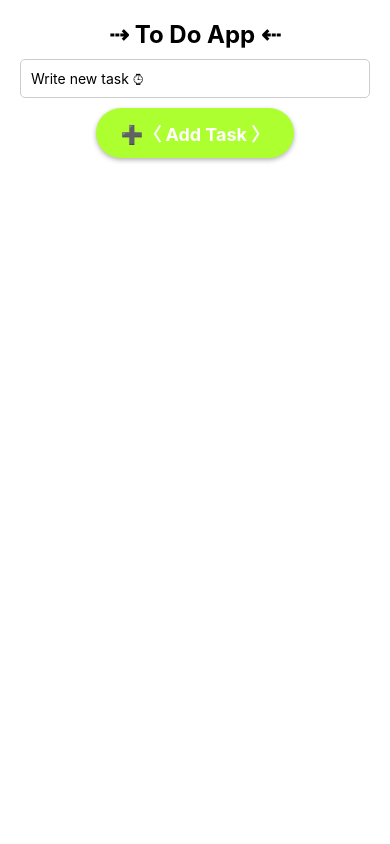
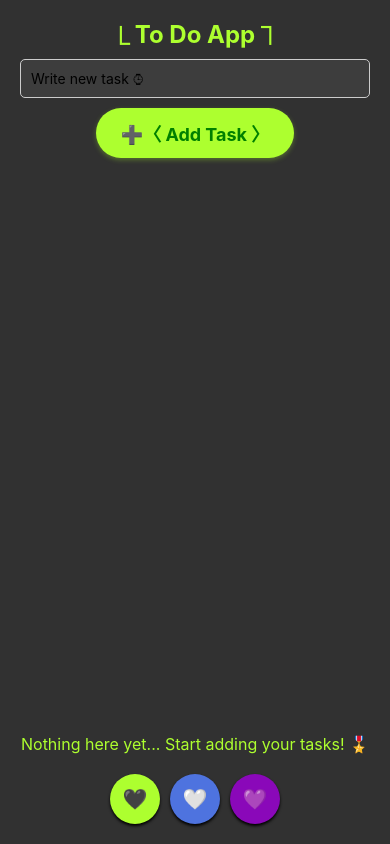
Before and after one commit to Enver-Onur-Cogalan/To-Do-App, a React Native app: screen / in a window 390 px wide. Built offline with nearby package versions, Linux system fonts and the light colour scheme.

Commit message:
:rotating_light: Added Theme Switch Buttons

```diff
--- a/components/TaskItem.js
+++ b/components/TaskItem.js
@@ -1,9 +1,10 @@
 import React, { useRef } from 'react';
-import { Animated, StyleSheet, Text, TouchableOpacity, View } from 'react-native';
+import { StyleSheet, Text, TouchableOpacity } from 'react-native';
 import * as Animatable from 'react-native-animatable';
+import themes from '../utils/colors';
 
-
-export default function TaskItem({ task, onDelete, onToggle }) {
+export default function TaskItem({ task, onDelete, onToggle, theme }) {
+    console.log('TASKITEM THEME:', theme);
     const viewRef = useRef(null);
     const textRef = useRef(null);
 
@@ -21,12 +22,13 @@ export default function TaskItem({ task, onDelete, onToggle }) {
         }
         onToggle(task.id);
     };
-
+    const styles = getStyles(theme);
+    ;
 
     return (
         <Animatable.View
             ref={viewRef}
-            animation='fadeIn'
+            animation={task.completed ? 'zoomIn' : 'zoomInDown'}
             duration={500}
             style={styles.taskContainer}
         >
@@ -49,14 +51,14 @@ export default function TaskItem({ task, onDelete, onToggle }) {
 
 
 
-const styles = StyleSheet.create({
+const getStyles = (theme) => StyleSheet.create({
     taskContainer: {
         flexDirection: 'row',
         flexWrap: 'wrap',
         alignItems: 'center',
         justifyContent: 'space-between',
         padding: 15,
-        backgroundColor: 'f1f1f1',
+        backgroundColor: theme.background,
         borderRadius: 10,
         marginVertical: 5,
     },
@@ -64,6 +66,7 @@ const styles = StyleSheet.create({
         fontSize: 16,
         maxWidth: '70%',
         flexShrink: 1,
+        color: theme.text,
     },
     deleteText: {
         fontSize: 20,
@@ -71,6 +74,6 @@ const styles = StyleSheet.create({
     },
     completedText: {
         textDecorationLine: 'line-through',
-        color: 'gray',
+        color: theme.completed,
     },
 });
--- a/screens/HomeScreen.js
+++ b/screens/HomeScreen.js
@@ -1,12 +1,15 @@
 import React, { useState } from "react";
-
+import themes from "../utils/colors";
 import TaskItem from "../components/TaskItem";
-import { Animated, Button, FlatList, StyleSheet, Text, TextInput, TouchableOpacity, View } from "react-native";
+import { FlatList, StyleSheet, Text, TextInput, TouchableOpacity, View } from "react-native";
 import * as Animatable from 'react-native-animatable';
 
 export default function HomeScreen() {
     const [task, setTask] = useState('');
     const [taskList, setTaskList] = useState([]);
+
+    const [theme, setTheme] = useState(themes.dark);
+    const styles = getStyles(theme);
 
     const addTask = () => {
         if (task.trim()) {
@@ -32,8 +35,21 @@ export default function HomeScreen() {
     };
 
     return (
-        <View style={styles.continer}>
-            <Text style={styles.header}>⇢ To Do App ⇠</Text>
+        <Animatable.View
+            animation='fadeIn'
+            duration={300}
+            key={theme.background}
+            style={styles.continer}
+        >
+            <Animatable.Text
+                animation='flash'
+                iterationCount='infinite'
+                iterationDelay={2000}
+                style={styles.header}
+            >
+                ⎿ To Do App ⏋
+            </Animatable.Text>
+
             <TextInput
                 style={styles.input}
                 placeholder="Write new task ⌚︎"
@@ -58,17 +74,59 @@ export default function HomeScreen() {
             <FlatList
                 data={taskList}
                 keyExtractor={item => item.id}
-                renderItem={({ item }) => <TaskItem task={item} onDelete={deleteTask} onToggle={toggleTask} />}
+                renderItem={({ item }) => <TaskItem task={item} onDelete={deleteTask} onToggle={toggleTask} theme={theme} />}
             />
+
+            {taskList.length === 0 && (
+                <Animatable.Text
+                    animation='fadeInUp'
+                    duration={600}
+                    delay={300}
+                    style={{
+                        textAlign: 'center',
+                        marginTop: 30,
+                        fontSize: 16,
+                        color: theme.text,
+                    }}
+                >
+                    {theme === themes.dark && 'Nothing here yet... Start adding your tasks! 🎖️'}
+                    {theme === themes.light && 'All clear! What\'s next on your mind 📝'}
+                    {theme === themes.cyberpunk && 'System clear. Ready for the next missions ⚡🦾'}
+                </Animatable.Text>
+            )}
+
+            <View style={styles.themeSelector}>
+                <TouchableOpacity
+                    onPress={() => setTheme(themes.dark)}
+                    style={[styles.themeButton, { backgroundColor: 'greenyellow' }]}
+                >
+                    <Text style={styles.themeButtonText}>🖤</Text>
+                </TouchableOpacity>
+
+                <TouchableOpacity
+                    onPress={() => setTheme(themes.light)}
+                    style={[styles.themeButton, { backgroundColor: '#4e73df' }]}
+                >
+                    <Text style={styles.themeButtonText}>🤍</Text>
+                </TouchableOpacity>
+
+                <TouchableOpacity
+                    onPress={() => setTheme(themes.cyberpunk)}
+                    style={[styles.themeButton, { backgroundColor: '#8a08b9' }]}
+                >
+                    <Text style={styles.themeButtonText}>💜</Text>
+                </TouchableOpacity>
             </View>
+        </Animatable.View>
     );
 }
 
-const styles = StyleSheet.create({
+const getStyles = (theme) =>
+    StyleSheet.create({
         continer: {
             flex: 1,
             padding: 20,
-        backgroundColor: '#fff',
+            backgroundColor: theme.background,
         },
         header: {
             fontSize: 24,
@@ -76,6 +134,7 @@ const styles = StyleSheet.create({
             marginBottom: 10,
             borderRadius: 5,
             alignSelf: 'center',
+            color: '#adff2f',
         },
         input: {
             borderWidth: 1,
@@ -83,9 +142,10 @@ const styles = StyleSheet.create({
             padding: 10,
             marginBottom: 10,
             borderRadius: 5,
+            backgroundColor: theme.taskBackground,
         },
         addButton: {
-        backgroundColor: '#adff2f',
+            backgroundColor: theme.accent,
             paddingVertical: 12,
             paddingHorizontal: 25,
             borderRadius: 25,
@@ -95,10 +155,34 @@ const styles = StyleSheet.create({
             shadowOpacity: 0.3,
             shadowRadius: 5,
             elevation: 5,
+            shadowColor: theme.accent,
         },
         addButtonText: {
-        color: '#fff',
+            color: '#008000',
             fontSize: 18,
             fontWeight: 'bold',
         },
+        themeSelector: {
+            flexDirection: 'row',
+            justifyContent: 'center',
+            marginTop: 20,
+            gap: 10,
+        },
+
+        themeButton: {
+            width: 50,
+            height: 50,
+            borderRadius: 25,
+            justifyContent: 'center',
+            alignItems: 'center',
+            shadowColor: '#000',
+            shadowOffset: { width: 0, height: 2 },
+            shadowRadius: 3,
+            elevation: 4,
+        },
+        themeButtonText: {
+            fontSize: 20,
+            color: '#fff',
+        },
+
     });
--- a/utils/colors.js
+++ b/utils/colors.js
@@ -0,0 +1,26 @@
+const themes = {
+    dark: {
+        background: '#313131',
+        taskBackground: '#3d3d3d',
+        text: 'greenyellow',
+        accent: 'greenyellow',
+        buttonText: '#2e2e2e',
+    },
+    light: {
+        background: '#fefefe',
+        taskBackground: '#ffffff',
+        text: 'black',
+        accent: '#4e73df',
+        buttonText: '#ffffff',
+    },
+    cyberpunk: {
+        background: '#1f0037',
+        taskBackground: '#f0f8ff',
+        text: '#ff00ff',
+        accent: '#ff00ff',
+        accent2: '#00ffe0',
+        buttonText: '#483d8b',
+    },
+};
+
+export default themes;
```
Lines whose indentation alone changed are shown as unchanged.
